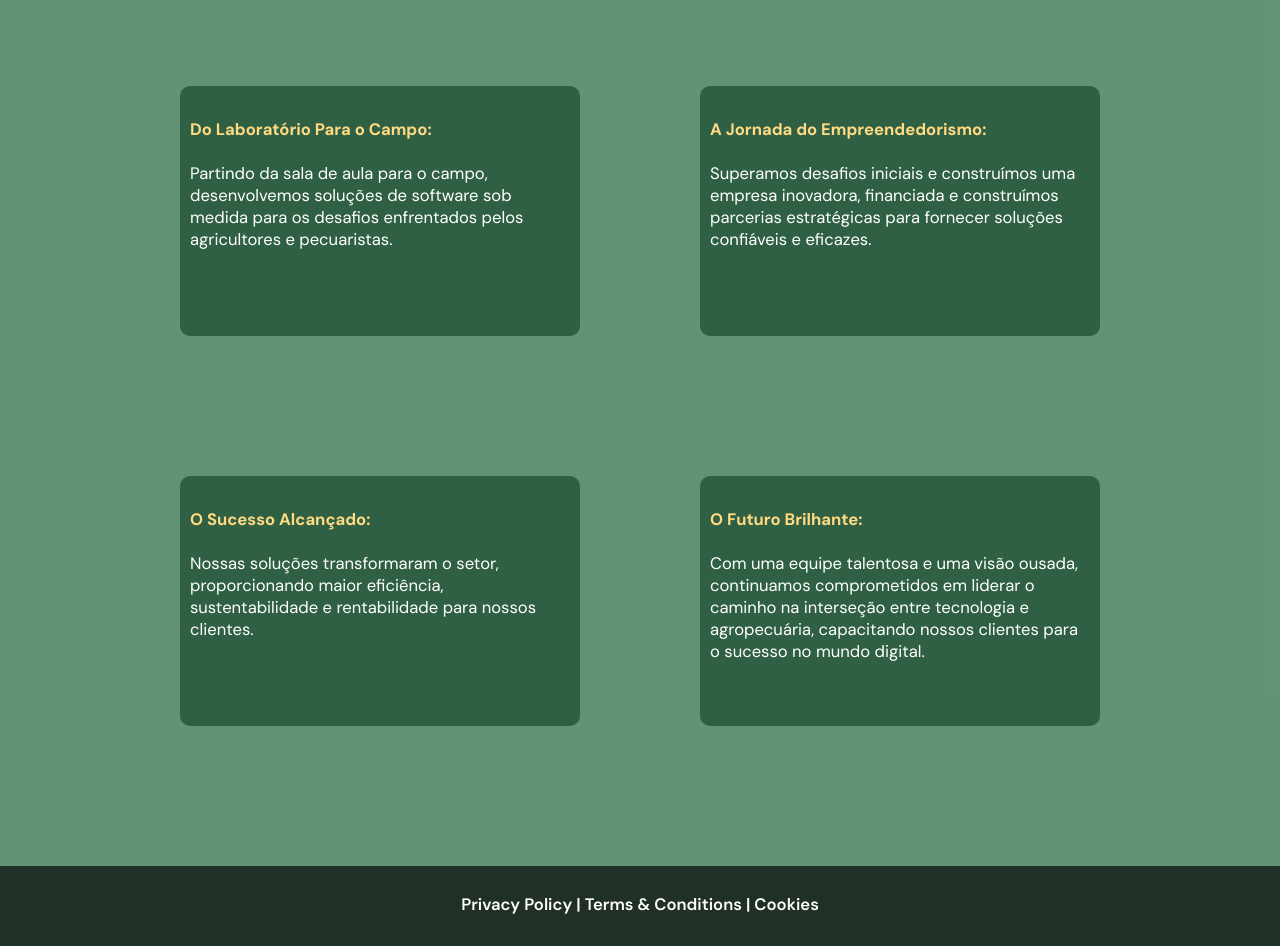
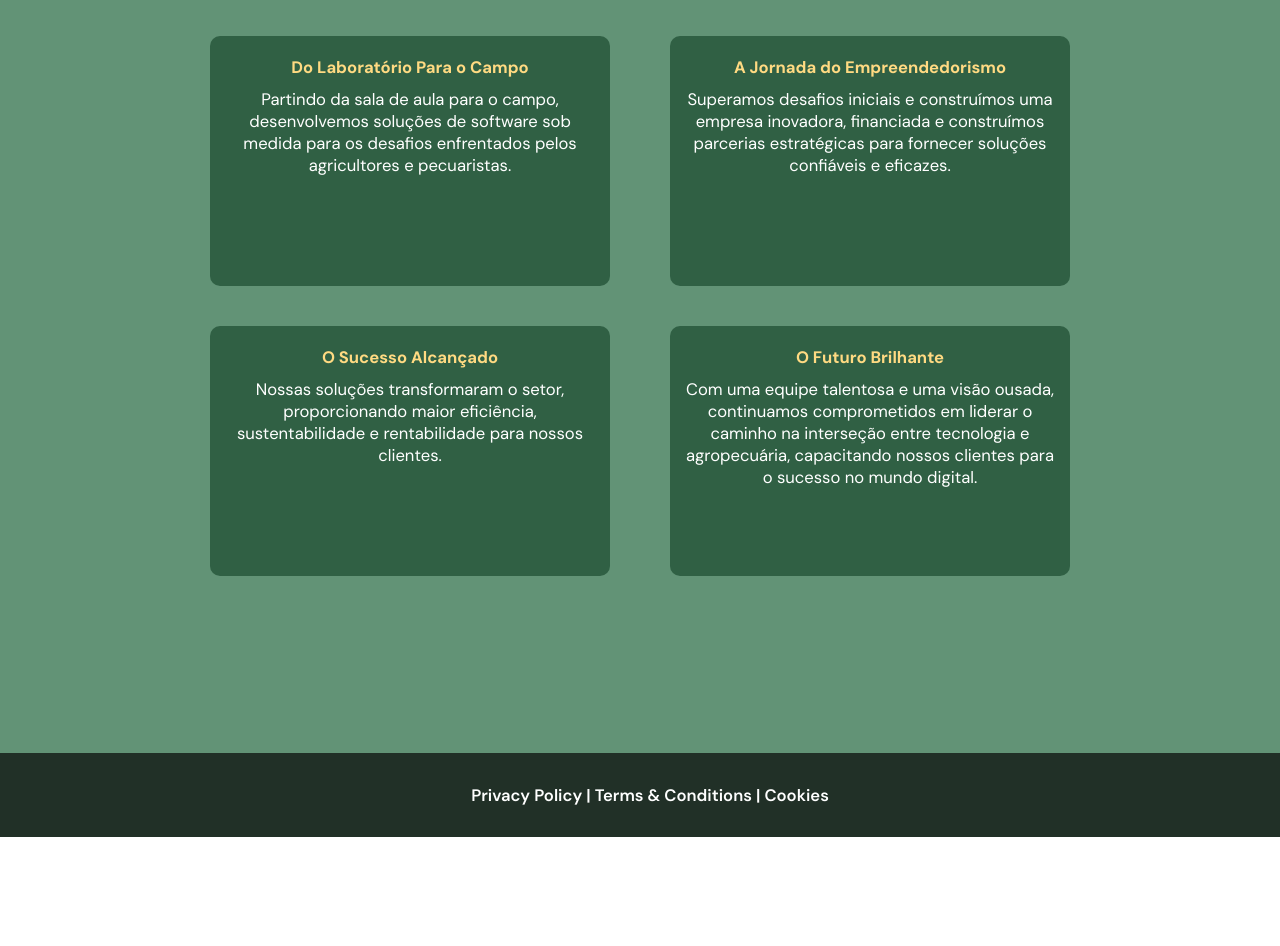
Before and after one commit to c-gouv/proj_sprint2, a website: page html/hist.html in a window 1280 px wide. Shown: the part 323-1269 px from the top of the page. After the commit the page ends 1160 px from the top, so only its background shows below. Drawn offline with Linux system fonts and the light colour scheme.

Commit message:
Correção dos footer e background das páginas do site institucional

```diff
--- a/css/calc-style.css
+++ b/css/calc-style.css
@@ -105,12 +105,6 @@ h3 {
 input {
     font-weight: bold;
 }
-footer {
-    background-color:rgba(7, 7, 7, 0.7);
-    backdrop-filter: blur 15px;
-    color: #fff;
-    height: 80px;
-}
 
 .container {
     display: flex;
@@ -119,3 +113,27 @@ footer {
     justify-content: space-evenly;
     text-align: center;
 }
+
+.back{
+    background-color: rgba(32, 102, 61, 0.7);
+    min-width: 100vw;
+    height: 110vh;
+}
+
+.footerContainer {
+    background-color:rgba(7, 7, 7, 0.7);
+    width: 100vw;
+    height: 8vh;
+    position: absolute;
+    bottom: 0;
+    display: flex;
+    padding: 10px;
+    align-items: center;
+    text-align: center;
+}
+
+.footerItem {
+       align-items: center;
+       width: 100%;
+       justify-content: space-around;
+}
--- a/css/contato-style.css
+++ b/css/contato-style.css
@@ -55,17 +55,11 @@
     padding-block: 2vh;
     box-sizing: border-box;
 }
+
 .form-field-msg {
     height: 30vh;
     vertical-align: top;
     padding-block: 0.8vw;
-}
-
-footer {
-    background-color:rgba(7, 7, 7, 0.7);
-    backdrop-filter: blur 15px;
-    color: #fff;
-    height: 80px;
 }
 
 .container {
@@ -75,3 +69,27 @@ footer {
     justify-content: space-evenly;
     text-align: center;
 }
+
+.back{
+    background-color: rgba(32, 102, 61, 0.7);
+    min-width: 100vw;
+    height: 113vh;
+}
+
+.footerContainer {
+    background-color:rgba(7, 7, 7, 0.7);
+    width: 100vw;
+    height: 8vh;
+    position: absolute;
+    bottom: 0;
+    display: flex;
+    padding: 10px;
+    align-items: center;
+    text-align: center;
+}
+
+.footerItem {
+       align-items: center;
+       width: 100%;
+       justify-content: space-around;
+}
--- a/css/header.css
+++ b/css/header.css
@@ -6,7 +6,7 @@ body{
     font-family: "DM Sans", sans-serif;
     background-image: url(../img/trigo.jpg);
     background-repeat: no-repeat;
-    background-size: cover;
+    background-size: 100vw;
     font-size: 1.3vw;
     color: #fff;
     font-weight: 600;
@@ -16,6 +16,8 @@ body{
     background-color: rgba(32, 102, 61, 0.7);
     min-width: 100vw;
     height: 110vh;
+    /* overflow-y: hidden; */
+    position: absolute;
 }
 .navbar{
     display: flex;
--- a/css/hist-style.css
+++ b/css/hist-style.css
@@ -2,21 +2,19 @@
     background-color: rgba(32, 102, 61, 0.7);
     height: 100%;
 }
+
 .container {
     display: flex;
     flex-direction: column;
     padding: 70px;
-
-
-
 }
 
 .container p {
     font-weight: 400;
     margin-top: 0;
     white-space: normal;
+}
 
-}
 .container a {
     font-weight: 400;
     margin-bottom: 1.5vw;
@@ -28,6 +26,9 @@ h1 {
     font-size: 3vw;
     margin: 0;
     margin-bottom: 0.5vw;
+}
+h4 {
+    margin-block: 10px;
 }
 
 h1 {
@@ -41,29 +42,29 @@ h1 {
     width: 400px;
     height: 250px;
     padding: 10px;
+    box-sizing: border-box;
     margin: 20px;
     box-sizing: border-box;
     backdrop-filter: blur 15px;
+}
+.div1 h4, p{
+    text-align: center;
+}
+.div1 p {
+    align-self: center;
 }
 
 .container2{
     display: flex;
     flex-direction: row;
-    justify-content: space-around;
-    padding: 50px;
+    justify-content: center;
+    gap: 20px;
 }
 .container3{
     display: flex;
     flex-direction: row;
-    justify-content: space-around;
-    padding: 50px;
-}
-
-footer {
-    background-color:rgba(7, 7, 7, 0.7);
-    backdrop-filter: blur 15px;
-    color: #fff;
-    height: 80px;
+    justify-content: center;
+    gap: 20px;
 }
 
 .container4 {
@@ -77,3 +78,27 @@ footer {
 h4 {
     color: #ffda82;
 }
+
+.back{
+    background-color: rgba(32, 102, 61, 0.7);
+    min-width: 100vw;
+    height: 145vh;
+}
+
+.footerContainer {
+    background-color:rgba(7, 7, 7, 0.7);
+    width: 100vw;
+    height: 8vh;
+    position: absolute;
+    bottom: 0;
+    display: flex;
+    padding: 10px;
+    align-items: center;
+    text-align: center;
+}
+
+.footerItem {
+       align-items: center;
+       width: 100%;
+       justify-content: space-around;
+}
--- a/css/home-style.css
+++ b/css/home-style.css
@@ -1,5 +1,4 @@
 body {
-
     margin: 0;
     color: white;
     font-family: "DM Sans", sans-serif;
@@ -38,31 +37,26 @@ p {
     box-shadow: 0 2px 2vw 0 rgba(173, 55, 26, 0.5), 0 -2px 2vw 0 rgb(173, 55, 26, 0.5);
 }
 
-footer {
-    background-color:rgba(7, 7, 7, 0.7);
-    backdrop-filter: blur 15px;
-    color: #fff;
-    height: 80px;
-    width: 100vw;
-    display: flex;
-    flex-direction: column;
-    justify-content: flex-end;
-    bottom: 0;
-   transform: translateY(141%);
-}
-
-.container {
-    display: flex;
-    flex-direction: row;
-    padding: 10px;
-    justify-content: space-evenly;
-    text-align: center;
-
-}
-
-
 .back{
     background-color: rgba(32, 102, 61, 0.7);
     min-width: 100vw;
     height: 110vh;
 }
+
+.footerContainer {
+    background-color:rgba(7, 7, 7, 0.7);
+    width: 100vw;
+    height: 8vh;
+    position: absolute;
+    bottom: 0;
+    display: flex;
+    padding: 10px;
+    align-items: center;
+    text-align: center;
+}
+
+.footerItem {
+       align-items: center;
+       width: 100%;
+       justify-content: space-around;
+}
--- a/css/sobre-style.css
+++ b/css/sobre-style.css
@@ -28,20 +28,6 @@ h1 {
     align-items: center;
 }
 
-footer {
-    background-color:rgba(7, 7, 7, 0.7);
-    backdrop-filter: blur 15px;
-    color: #fff;
-    height: 80px;
-    width: 100vw;
-    display: flex;
-    flex-direction: column;
-    justify-content: flex-end;
-    bottom: 0;
-    transform: translateY(9%);
-
-}
-
 .container {
     display: flex;
     flex-direction: row;
@@ -49,3 +35,27 @@ footer {
     justify-content: space-evenly;
     text-align: center;
 }
+
+.back{
+    background-color: rgba(32, 102, 61, 0.7);
+    min-width: 100vw;
+    height: 110vh;
+}
+
+.footerContainer {
+    background-color:rgba(7, 7, 7, 0.7);
+    width: 100vw;
+    height: 8vh;
+    position: absolute;
+    bottom: 0;
+    display: flex;
+    padding: 10px;
+    align-items: center;
+    text-align: center;
+}
+
+.footerItem {
+       align-items: center;
+       width: 100%;
+       justify-content: space-around;
+}
--- a/html/hist.html
+++ b/html/hist.html
@@ -37,12 +37,12 @@
                 focada em revolucionar a agropecuária com inovação digital.</a>
             <div class="container2">
                 <div class="div1">
-                    <h4>Do Laboratório Para o Campo:</h4>
+                    <h4>Do Laboratório Para o Campo</h4>
                     <p>Partindo da sala de aula para o campo, desenvolvemos soluções de software sob medida para os
                         desafios enfrentados pelos agricultores e pecuaristas.</p>
                 </div>
                 <div class="div1">
-                    <h4>A Jornada do Empreendedorismo:</h4>
+                    <h4>A Jornada do Empreendedorismo</h4>
                     <p>Superamos desafios iniciais e construímos uma empresa inovadora, financiada e construímos
                         parcerias estratégicas para fornecer soluções confiáveis e eficazes.</p>
                 </div>
@@ -50,12 +50,12 @@
 
             <div class="container3">
                 <div class="div1">
-                    <h4> O Sucesso Alcançado:</h4>
+                    <h4> O Sucesso Alcançado</h4>
                     <p>Nossas soluções transformaram o setor, proporcionando maior eficiência, sustentabilidade e
                         rentabilidade para nossos clientes.</p>
                 </div>
                 <div class="div1">
-                    <h4>O Futuro Brilhante:</h4>
+                    <h4>O Futuro Brilhante</h4>
                     <p>Com uma equipe talentosa e uma visão ousada, continuamos comprometidos em liderar o caminho na
                         interseção entre tecnologia e agropecuária, capacitando nossos clientes para o sucesso no mundo
                         digital.</p>
@@ -63,9 +63,9 @@
             </div>
         </div>
         <footer>
-            <div class="container4">
-                <div class="filho">
-                        <p>Privacy Policy | Terms & Conditions | Cookies</p>
+            <div class="footerContainer">
+                <div class="footerItem">
+                        <span>Privacy Policy</span> | <span>Terms & Conditions</span> | <span>Cookies</span>
                 </div>
             </div>
           </footer>
```
Also changed, not shown: html/calc.html (+3 -3 lines), html/contato.html (+3 -3 lines), html/home.html (+3 -3 lines), html/sobre.html (+7 -7 lines).
